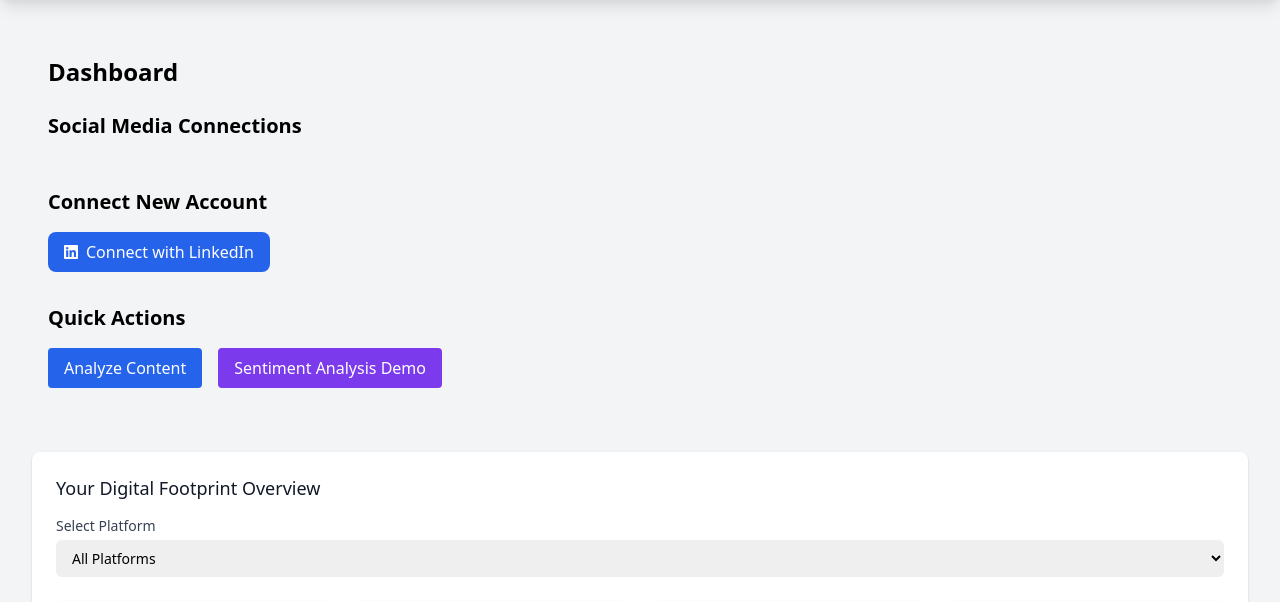
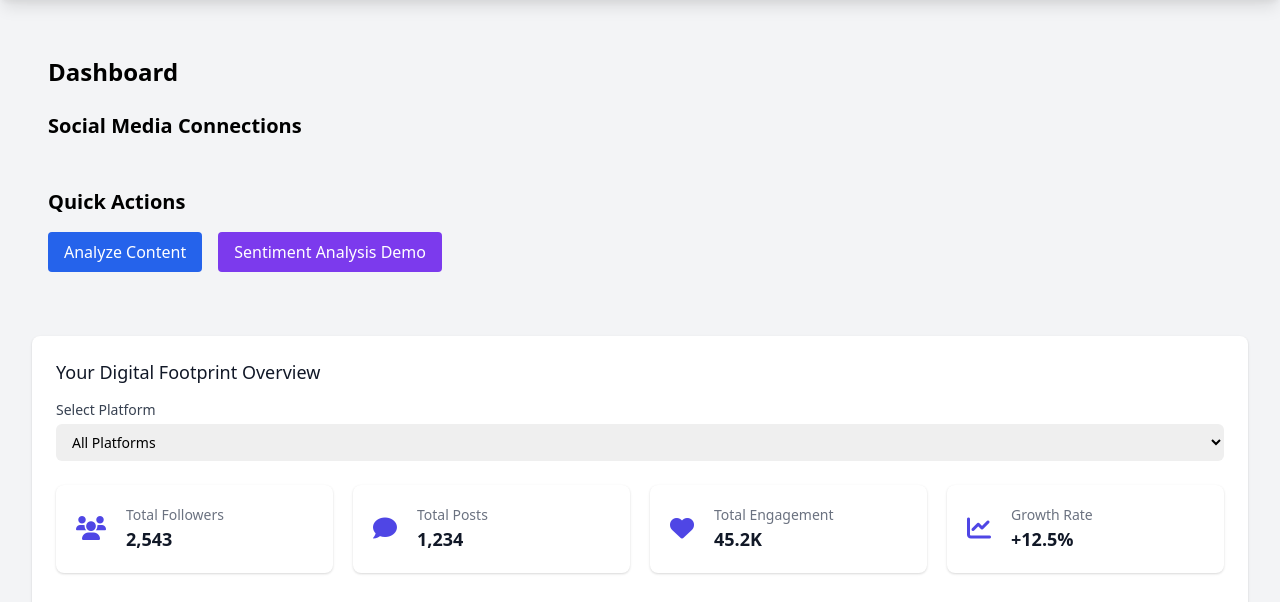
Before and after one commit to keistoteka/my_social_analyser, a Flask app: page /dashboard in a window 1280 px wide. Shown: the part 64-666 px from the top of the page. Run offline with Flask 3, Linux system fonts and the light colour scheme; a user stored in the database is signed in; data comes from the database, SQL or seed files in the repository; some libraries are stand-ins or nearby versions.

Commit message:
update templates

```diff
--- a/app.py
+++ b/app.py
@@ -39,6 +39,7 @@
     app.config['LINKEDIN_CLIENT_SECRET'] = os.getenv('LINKEDIN_CLIENT_SECRET', 'your-linkedin-client-secret')
     app.config['INSTAGRAM_CLIENT_ID'] = os.getenv('INSTAGRAM_CLIENT_ID', 'your-instagram-client-id')
     app.config['INSTAGRAM_CLIENT_SECRET'] = os.getenv('INSTAGRAM_CLIENT_SECRET', 'your-instagram-client-secret')
+
     oauth.register(
         name='facebook',
         client_id=app.config['FACEBOOK_CLIENT_ID'],
--- a/templates/dashboard.html
+++ b/templates/dashboard.html
@@ -14,17 +14,6 @@
                 <p class="text-sm text-gray-500">Connected at: {{ connection.connected_at.strftime('%Y-%m-%d %H:%M') }}</p>
             </div>
             {% endfor %}
-        </div>
-    </div>
-
-    <div class="mb-8">
-        <h2 class="text-xl font-semibold mb-4">Connect New Account</h2>
-        <div class="flex flex-wrap gap-4">
-            <!-- LinkedIn Connect Button -->
-            <a href="/auth/linkedin-login" class="bg-blue-600 hover:bg-blue-700 text-white px-4 py-2 rounded-lg flex items-center">
-                <i class="fab fa-linkedin mr-2"></i>
-                Connect with LinkedIn
-            </a>
         </div>
     </div>
 
```
